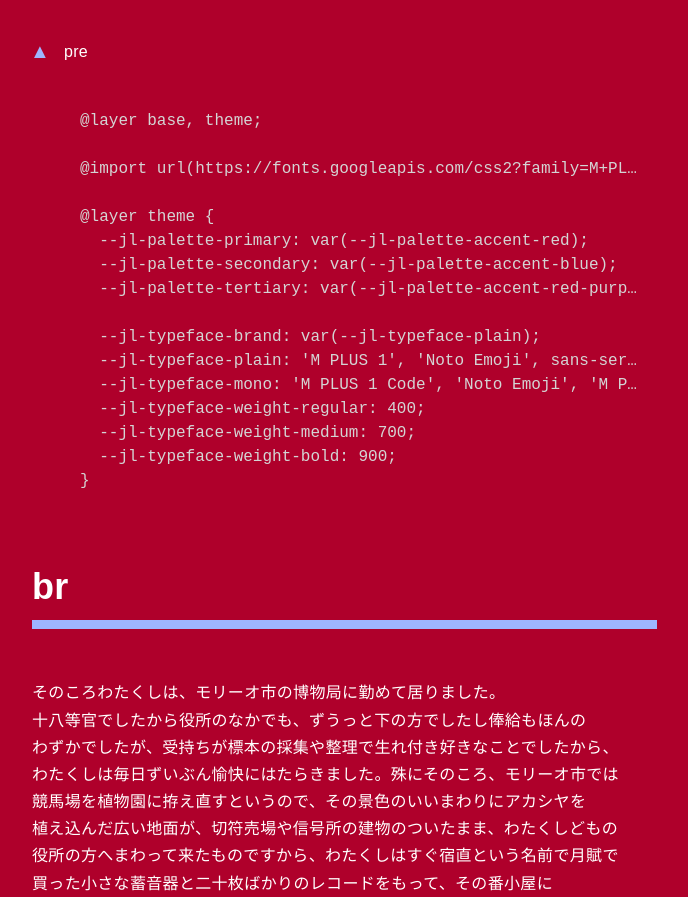
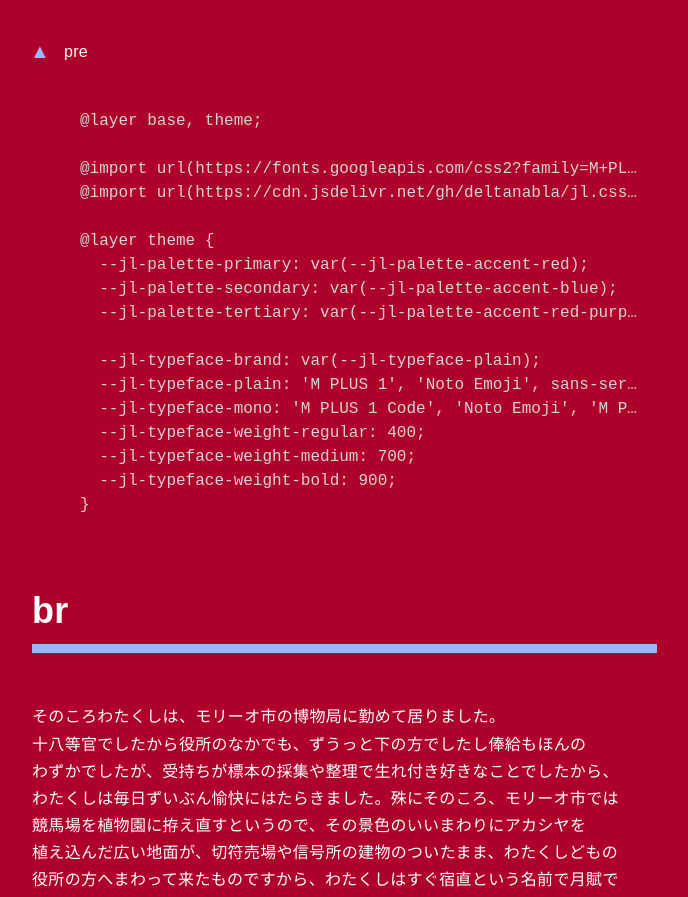
Before and after one commit to deltanabla/jl.css, a website: page index.html in a window 1280 px wide. Shown: the part 3344-4241 px from the top of the page, without its empty margins (288-976 px from the left). Drawn offline with Linux system fonts and the light colour scheme; a web font is replaced by a local one.

Commit message:
chore: v0.0.0へ更新する
- 変更履歴を追加する
- v0.0.0へ更新する

```diff
--- a/index.html
+++ b/index.html
@@ -120,6 +120,7 @@ ZYPRESSEN いよいよ黒く
             <pre><code>@layer base, theme;
 
 @import url(https://fonts.googleapis.com/css2?family=M+PLUS+1:wght@100..900&family=Noto+Emoji:wght@300..700&family=M+PLUS+1+Code:wght@100..700&display=swap) layer(base.fonts);
+@import url(https://cdn.jsdelivr.net/gh/deltanabla/jl.css@0.0.0/jl.css) layer(base.library);
 
 @layer theme {
   --jl-palette-primary: var(--jl-palette-accent-red);
--- a/package.json
+++ b/package.json
@@ -1,6 +1,6 @@
 {
   "name": "jl.css",
-  "version": "0.0.0-beta",
+  "version": "0.0.0",
   "description": "セマンティックなHTML要素そのものにデザインを適用するCSSライブラリーです。",
   "keywords": [
     "css",
```
Also changed, not shown: CHANGELOG.md (added), README.md.
